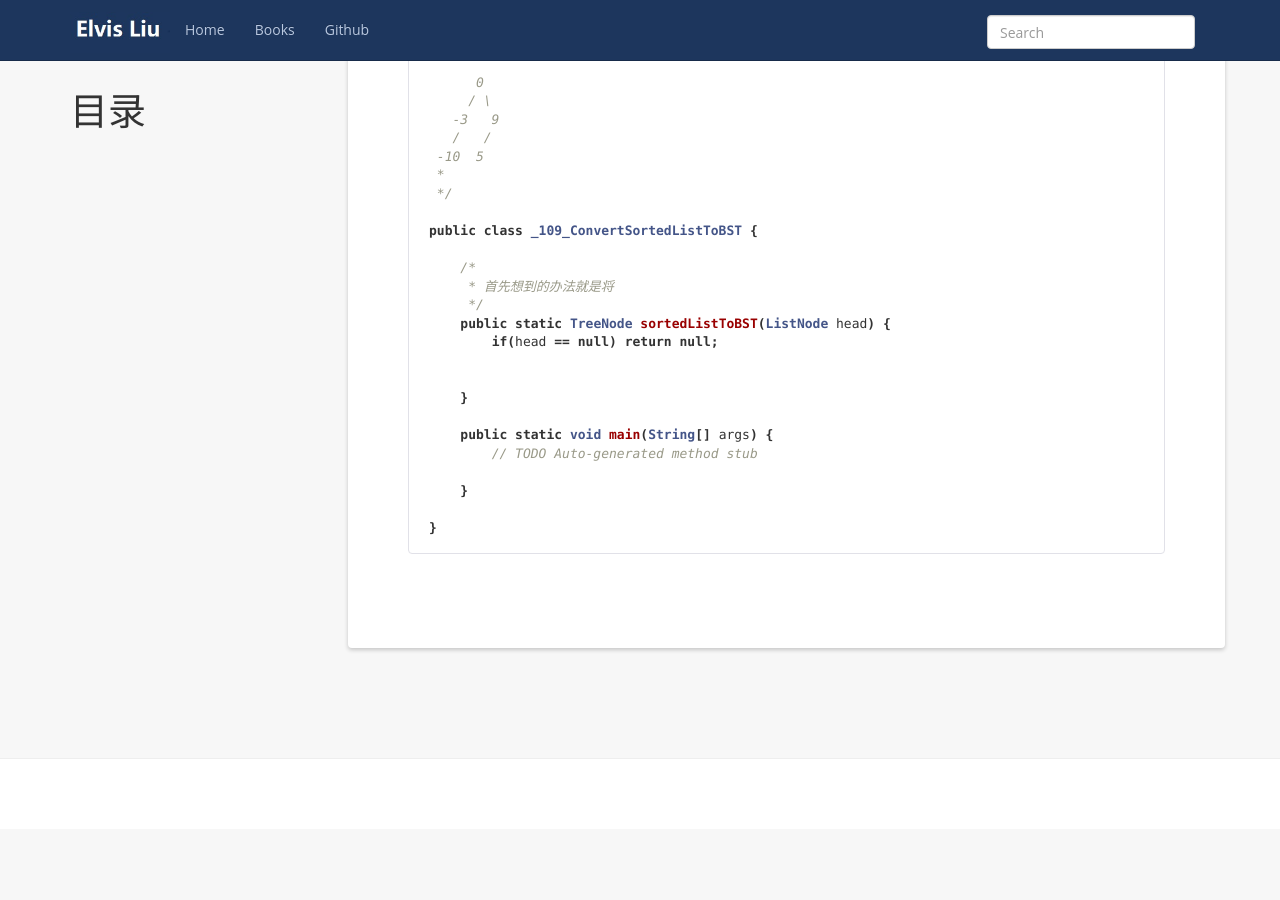
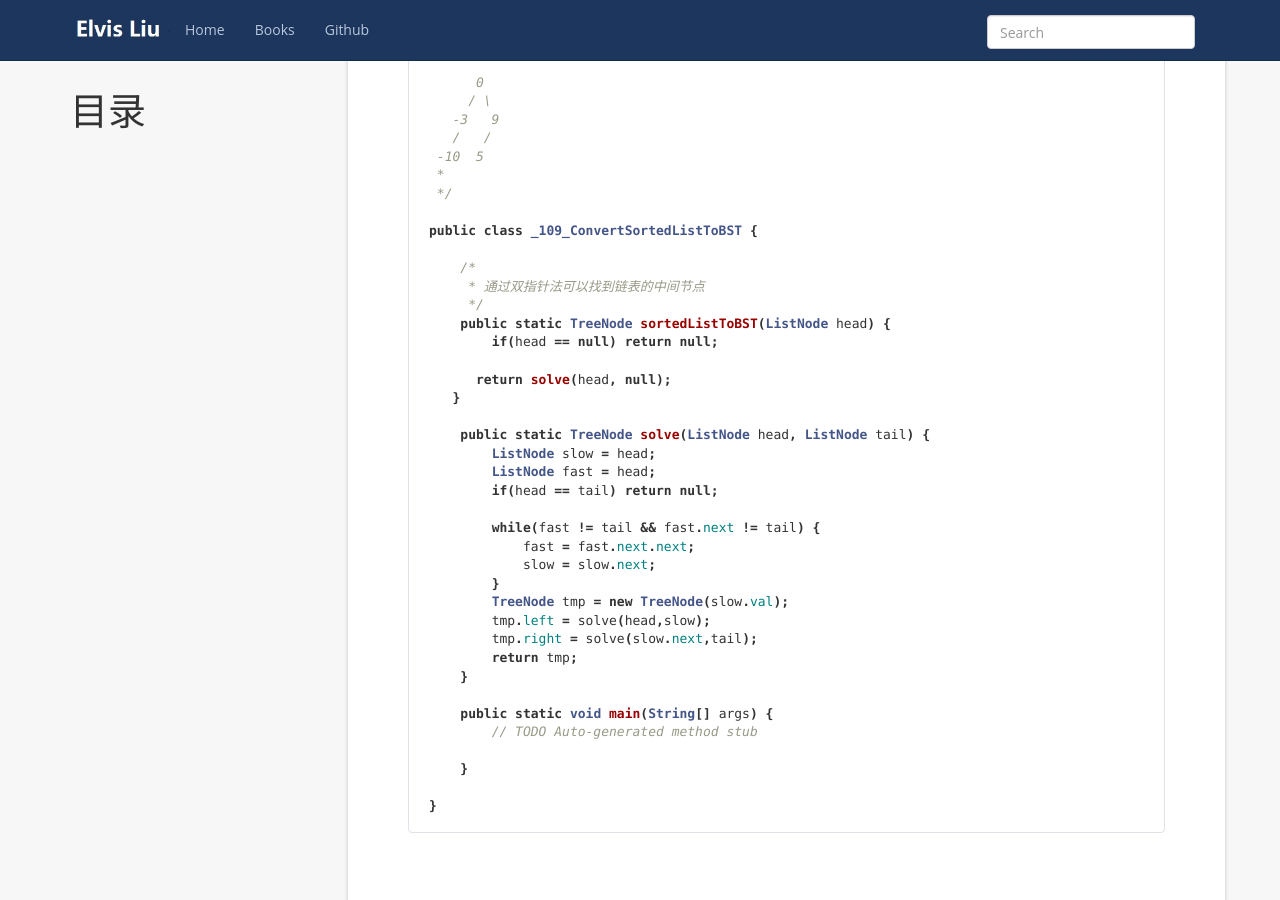
Before and after one commit to ElvisLiu1994/blog, a Jekyll site: the page built from _posts/2017-12-20-109-ConvertSortedListToBST.md, in a window 1280 px wide and 900 px high, scrolled down 686 px. Built offline with Jekyll 4.4.1, drawn with Linux system fonts in a browser that asks for light colours; nearby versions of some CDN libraries; before the commit the page ends 1515 px from its top, so only the background shows below that.

Commit message:
leetcode

```diff
--- a/_posts/2017-12-20-109-ConvertSortedListToBST.md
+++ b/_posts/2017-12-20-109-ConvertSortedListToBST.md
@@ -34,12 +34,27 @@ One possible answer is: [0,-3,9,-10,null,5], which represents the following heig
 public class _109_ConvertSortedListToBST {
 
     /*
-     * 首先想到的办法就是将
+     * 通过双指针法可以找到链表的中间节点
      */
     public static TreeNode sortedListToBST(ListNode head) {
         if(head == null) return null;
 
+      return solve(head, null);
+   }
 
+    public static TreeNode solve(ListNode head, ListNode tail) {
+        ListNode slow = head;
+        ListNode fast = head;
+        if(head == tail) return null;
+
+        while(fast != tail && fast.next != tail) {
+            fast = fast.next.next;
+            slow = slow.next;
+        }
+        TreeNode tmp = new TreeNode(slow.val);
+        tmp.left = solve(head,slow);
+        tmp.right = solve(slow.next,tail);
+        return tmp;
     }
 
     public static void main(String[] args) {
```
